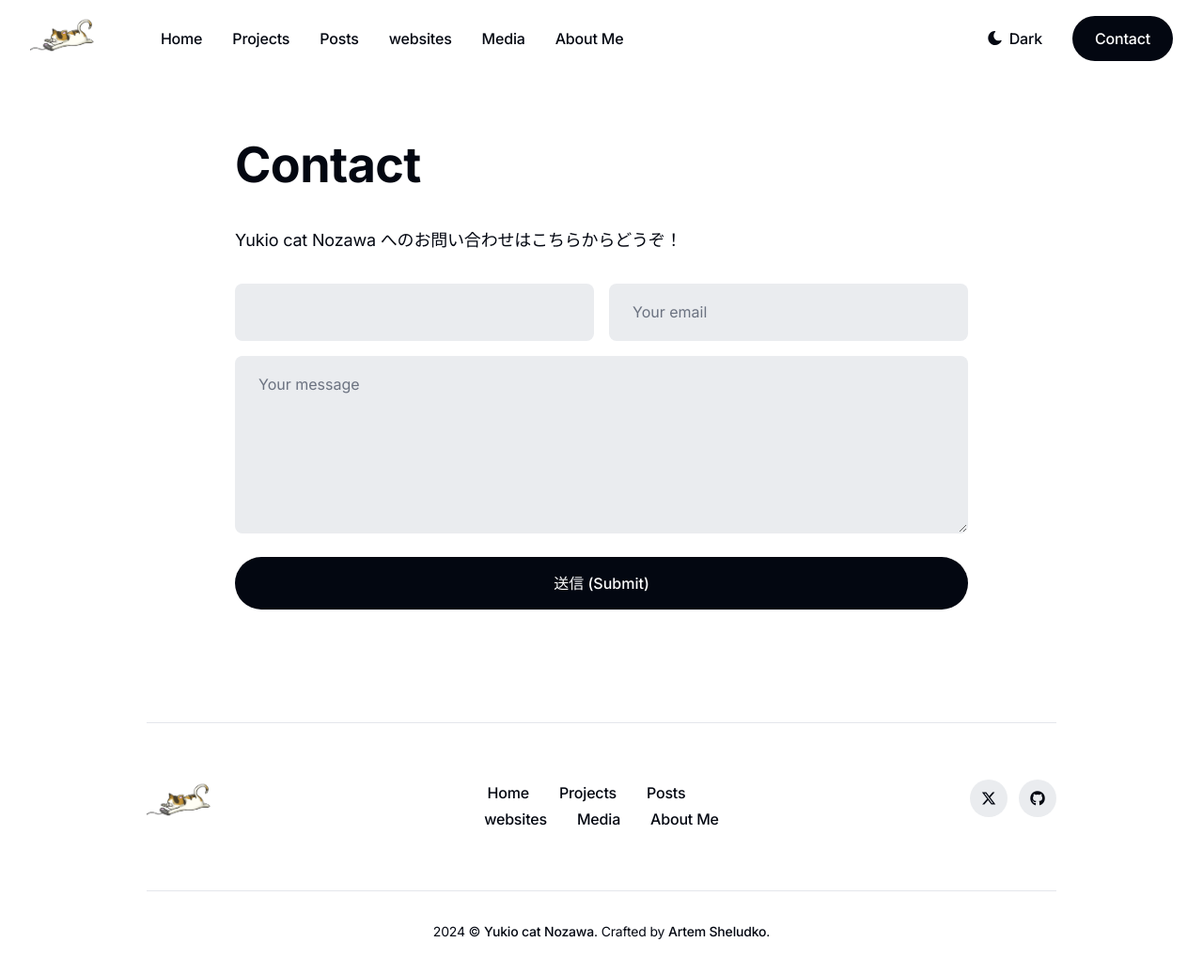
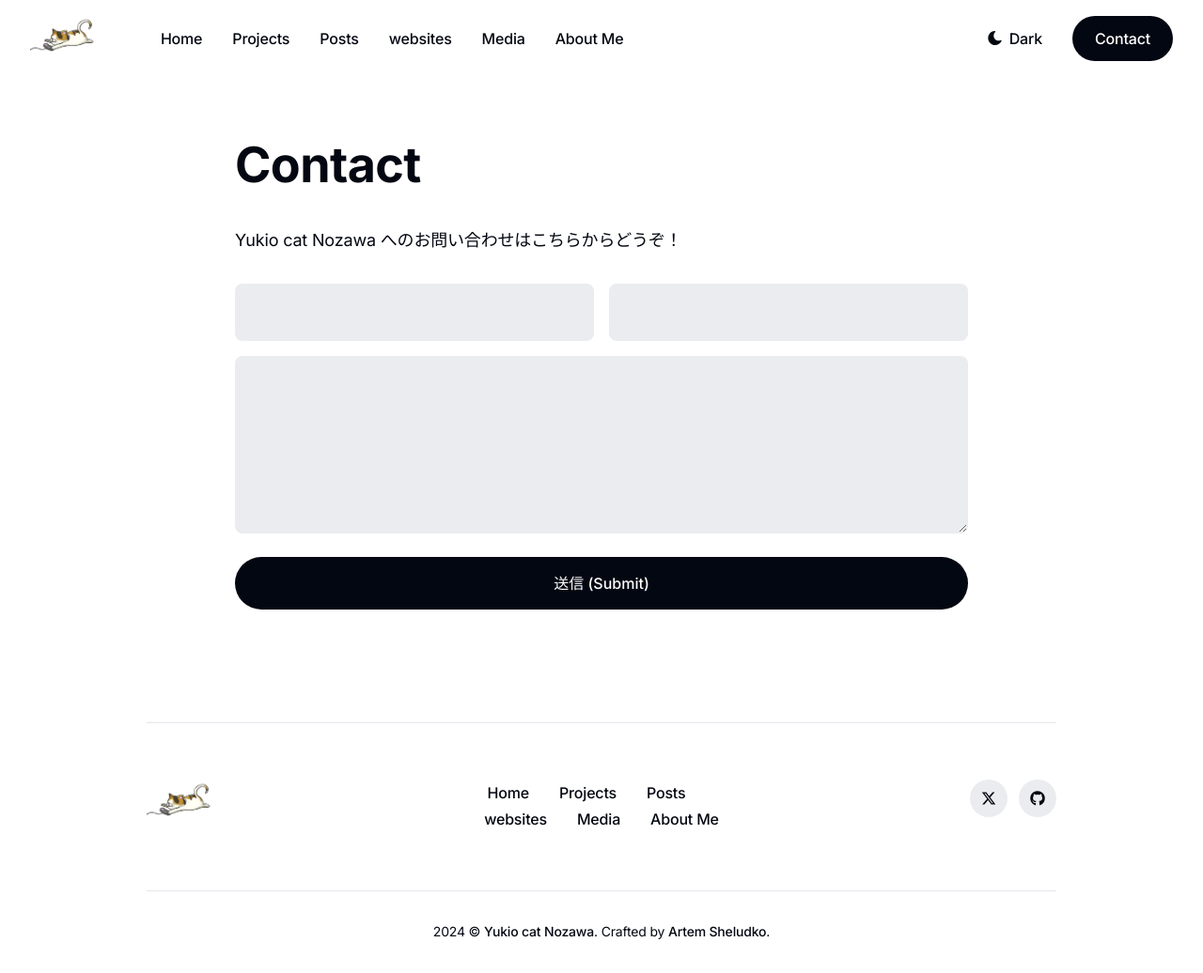
Before and after one commit to yncat/lp, a Jekyll site: the page built from _pages/contact.html, in a window 1280 px wide. Shown: the whole page at 94% size. Built offline with Jekyll 4.4.1, drawn with Linux system fonts in a browser that asks for light colours.

Commit message:
Remove placeholders from the contact form

```diff
--- a/_pages/contact.html
+++ b/_pages/contact.html
@@ -18,12 +18,12 @@
       </div>
       <div class="form__group">
         <label class="form__label screen-reader-text" for="form-email">メールアドレス (Email)</label>
-        <input class="form__input" id="form-email" type="email" name="_replyto" placeholder="Your email" required>
+        <input class="form__input" id="form-email" type="email" name="_replyto" required>
       </div>
     </div>
     <div class="form__group">
       <label class="form__label screen-reader-text" for="form-text">メッセージ (Message)</label>
-      <textarea class="form__input" id="form-text" name="text" rows="8" placeholder="Your message" required></textarea>
+      <textarea class="form__input" id="form-text" name="text" rows="8" required></textarea>
     </div>
     <div class="form__group">
       <button class="button button--big" type="submit">送信 (Submit)</button>
```
